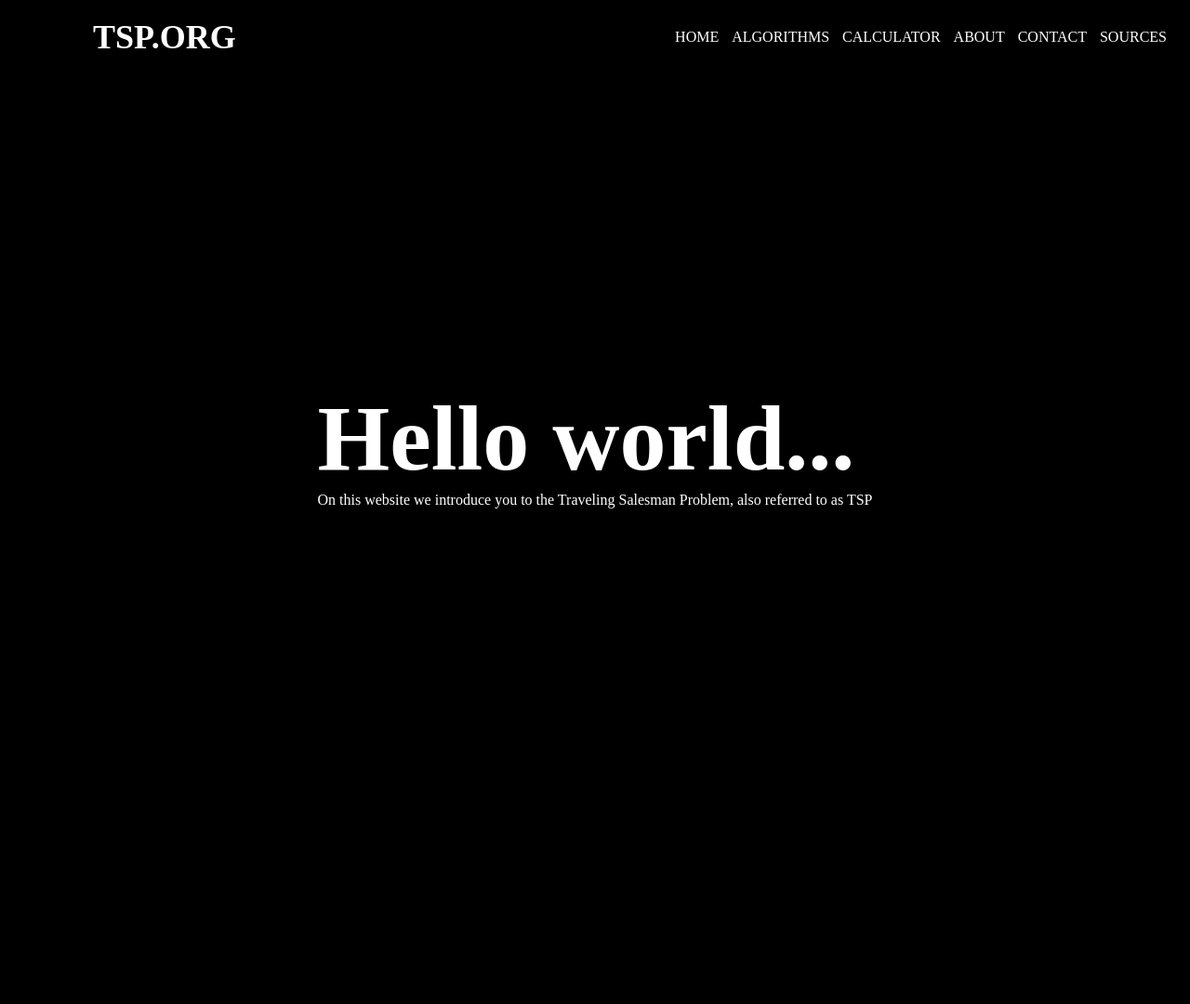
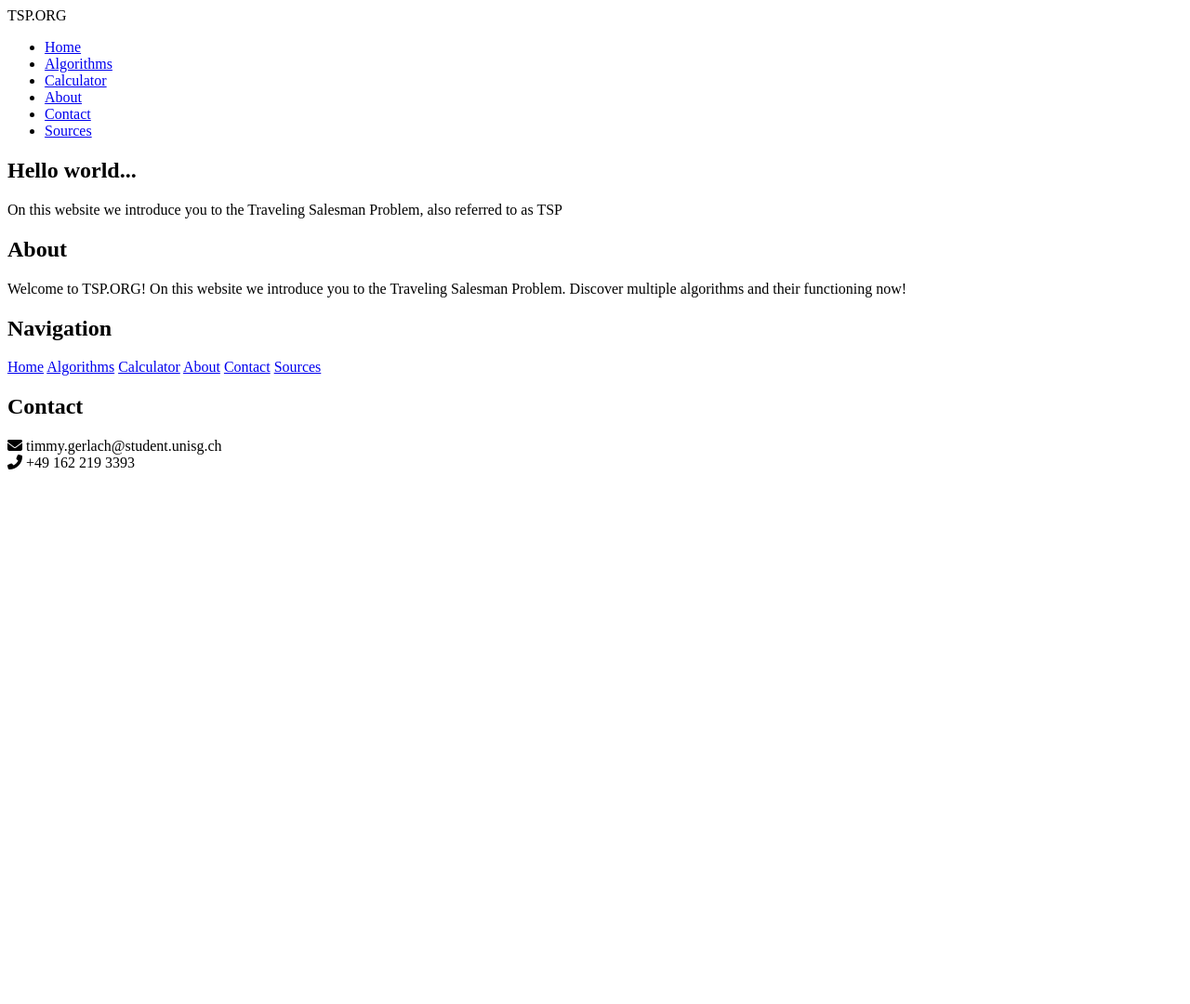
Before and after one commit to VantaBlack9000/App, a Flask app: page / in a window 1280 px wide. Shown: the whole page at 93% size. After the commit the page ends 505 px from the top, so only its background shows below. Run offline with Flask 3, Linux system fonts and the light colour scheme; some libraries are stand-ins or nearby versions.

Commit message:
Commit 1.4 Removing CSS for a clear overview

```diff
--- a/static/css/style.css
+++ b/static/css/style.css
@@ -1,3 +1,4 @@
+/*
 *{
     padding: 0;
     margin: 0;
@@ -71,19 +72,19 @@ label.logo{
 }
 
 .upload-button-csv {
-    margin-top: 100px; /* Add margin-top to move the button down */
+    margin-top: 100px;
 }
 
 .upload-button-csv {
     display: flex;
     justify-content: center;
     align-items: center;
-    margin-top: 150px; /* Add margin-top to move the button down */
+    margin-top: 150px;
     margin-bottom: 150px;
 }
 
 .upload-button-csv button {
-    font-size: 24px; /* Adjust font size to make the button bigger */
+    font-size: 24px;
 }
 
 
@@ -92,8 +93,8 @@ footer {
     bottom: 0;
     left: 0;
     right: 0;
-    height: 200px; /* Set the desired height for the footer */
-    overflow: hidden; /* Add overflow hidden to hide pseudo-elements overflow */
+    height: 200px;
+    overflow: hidden;
 }
 
 .footer {
@@ -101,7 +102,7 @@ footer {
     justify-content: space-between;
     opacity: 0;
     transition: opacity 0.3s ease-in-out;
-    position: relative; /* Add position relative for pseudo-elements to work */
+    position: relative;
 }
 
 .footer::before,
@@ -111,16 +112,16 @@ footer {
     top: 0;
     width: 100%;
     height: 1px;
-    background-color: white; /* Set the desired color for the horizontal line */
+    background-color: white;
 }
 
 .footer::before {
-    left: 0; /* Position the top horizontal line at the top of the footer */
+    left: 0;
 }
 
 .footer::after {
-    left: calc(33.33% - 0.5px); /* Position the first vertical line between first and second div */
-    bottom: 0; /* Position the bottom horizontal line at the bottom of the footer */
+    left: calc(33.33% - 0.5px);
+    bottom: 0;
 }
 
 .footer:hover {
@@ -137,8 +138,8 @@ footer {
 }
 
 .footer-middle-block-content-navigation a {
-    display: block; /* Set display to block to force each link to be on a new line */
-    margin-bottom: 5px; /* Add some spacing between the links */
+    display: block;
+    margin-bottom: 5px;
 }
 
 .footer-right-block-content a {
@@ -197,3 +198,5 @@ footer {
 .plots{
     margin-top: 50px;
 }
+
+*/
--- a/templates/calculator.html
+++ b/templates/calculator.html
@@ -6,7 +6,6 @@
     <meta name="viewport" content="width=device-width, initial-scale=1.0">
     <title>Calculator</title>
     <link rel="stylesheet" href="/static/css/style.css">
-</head>
 <body>
     <div class = "header">
             <nav>
@@ -25,7 +24,7 @@
     <div class = "main-content-calculator">
         <h2>Calculator</h2>
         <p>On this website we introduce you to the Traveling Salesman Problem, also referred to as TSP</p>
-
+        <h2 class="paragraph-heading">Random Point Calculator</h2>
         <h3>Input values</h3>
         <p>Please type in values.</p>
         <div class="input-values-calculator">
@@ -56,11 +55,14 @@
         <p>Total lengths of the ACO algorithms tour: {{ best_distance_aco }}</p>
         <p>Total lengths of the GA algorithms tour: {{ best_distance_ga }}</p>
 
+        <h2 class="paragraph-heading">CSV Map Calculator</h2>
         <div class = "frontend-calculator">
             <div class = "upload-button-csv">
                 <button type="button" class="standard-button">Upload CSV</button>
             </div>
         </div>
+
+        <h2 class="paragraph-heading">Clickable Map Calculator</h2>
 
     </div>
 
--- a/views.py
+++ b/views.py
@@ -83,6 +83,8 @@ def calculate_aco():
     plt.savefig("static/pictures/ga.png")
     best_distance_ga = best_distance[0]
 
+    #simulated annealing algorithm
+
     #return frontend and variables
     return render_template("calculator.html", num_points=num_points, max_iter=max_iter, size_pop=size_pop, prob_mut=prob_mut, plot_url_aco="static/pictures/aco.png", plot_url_ga="static/pictures/ga.png", total_time_aco=total_time_aco, total_time_ga=total_time_ga, best_distance_aco=best_distance_aco, best_distance_ga=best_distance_ga)
 
```
Also changed, not shown: static/pictures/aco.png, static/pictures/ga.png.
